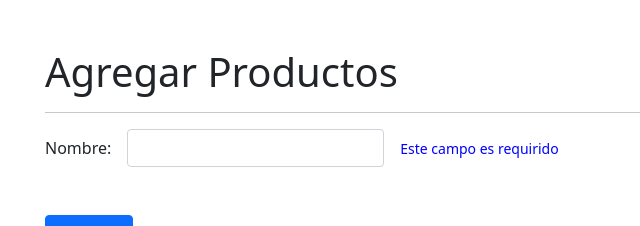
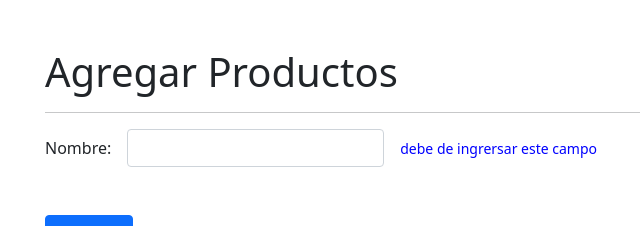
Before and after one commit to Aviles90/Directivas-personalizadas-en-Angular, an Angular app: page /productos/agregar in a window 1280 px wide. Shown: the top 226 px of the page, without its empty margins (37-677 px from the left). Built offline with nearby package versions, Linux system fonts and the light colour scheme.

Commit message:
innerHtml y colocar clases al DOM desde la directiva

```diff
--- a/src/app/productos/pages/agregar/agregar.component.html
+++ b/src/app/productos/pages/agregar/agregar.component.html
@@ -10,11 +10,11 @@
                     formControlName="nombre">
         </div>
         <div class="col-auto">
-            <span   class="form-text"
+            <span
                     error-msg
                     color="blue"
+                    mensaje="debe de ingrersar este campo"
                     *ngIf="tieneError('nombre')">
-                Este campo es requirido
             </span>
         </div>
     </div>
--- a/src/app/shared/directives/error-msg.directive.ts
+++ b/src/app/shared/directives/error-msg.directive.ts
@@ -7,6 +7,7 @@ export class ErrorMsgDirective implements OnInit{
 
   htmlElement : ElementRef<HTMLElement>;
   @Input() color: string = 'red'
+  @Input() mensaje: string = 'Este campo es requirido'
 
   constructor( private el : ElementRef<HTMLElement>) {
     console.log('constructor directive');
@@ -18,10 +19,16 @@ export class ErrorMsgDirective implements OnInit{
   ngOnInit(): void {
     console.log('OnInit directive');
     this.setColor();
+    this.setMensaje();
   }
 
   setColor():void{
     this.htmlElement.nativeElement.style.color = this.color;
+    this.htmlElement.nativeElement.classList.add('form-text');
+  }
+
+  setMensaje():void{
+    this.htmlElement.nativeElement.innerHTML = this.mensaje;
   }
 
 }
```
